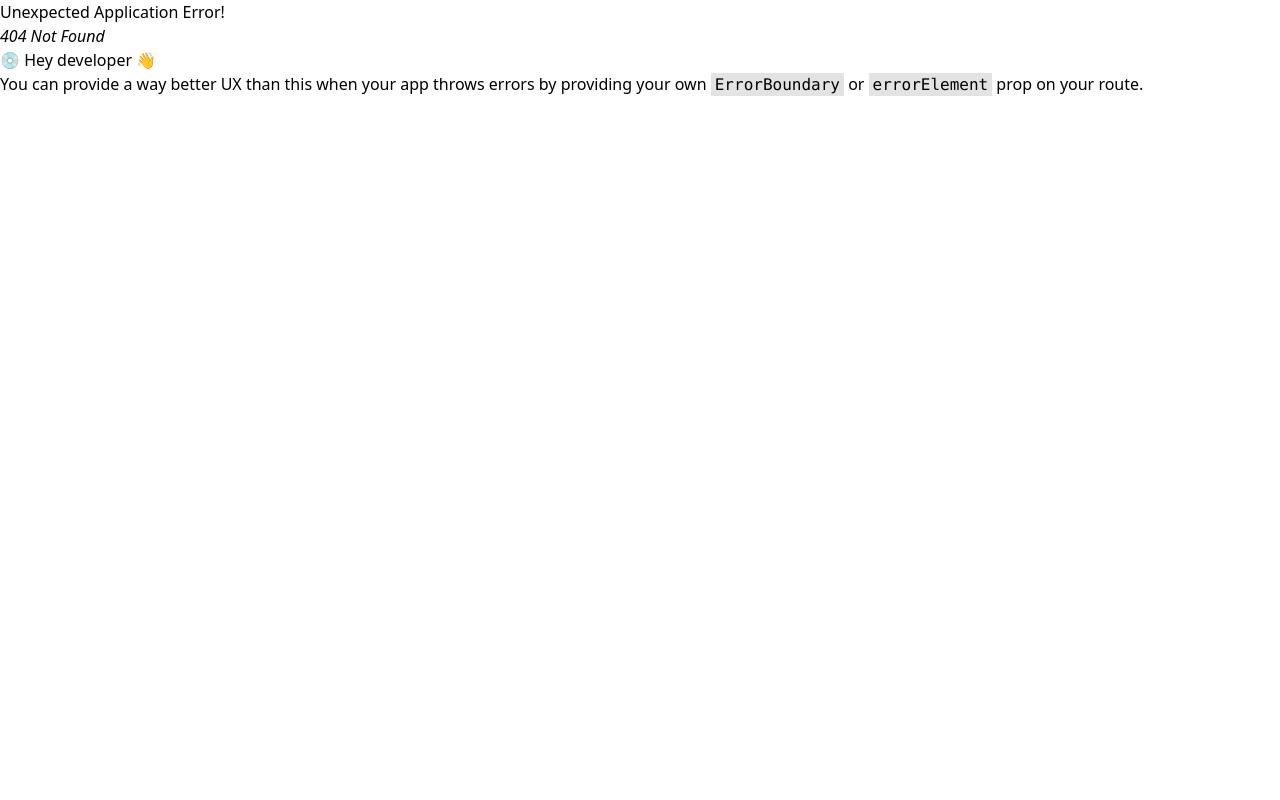
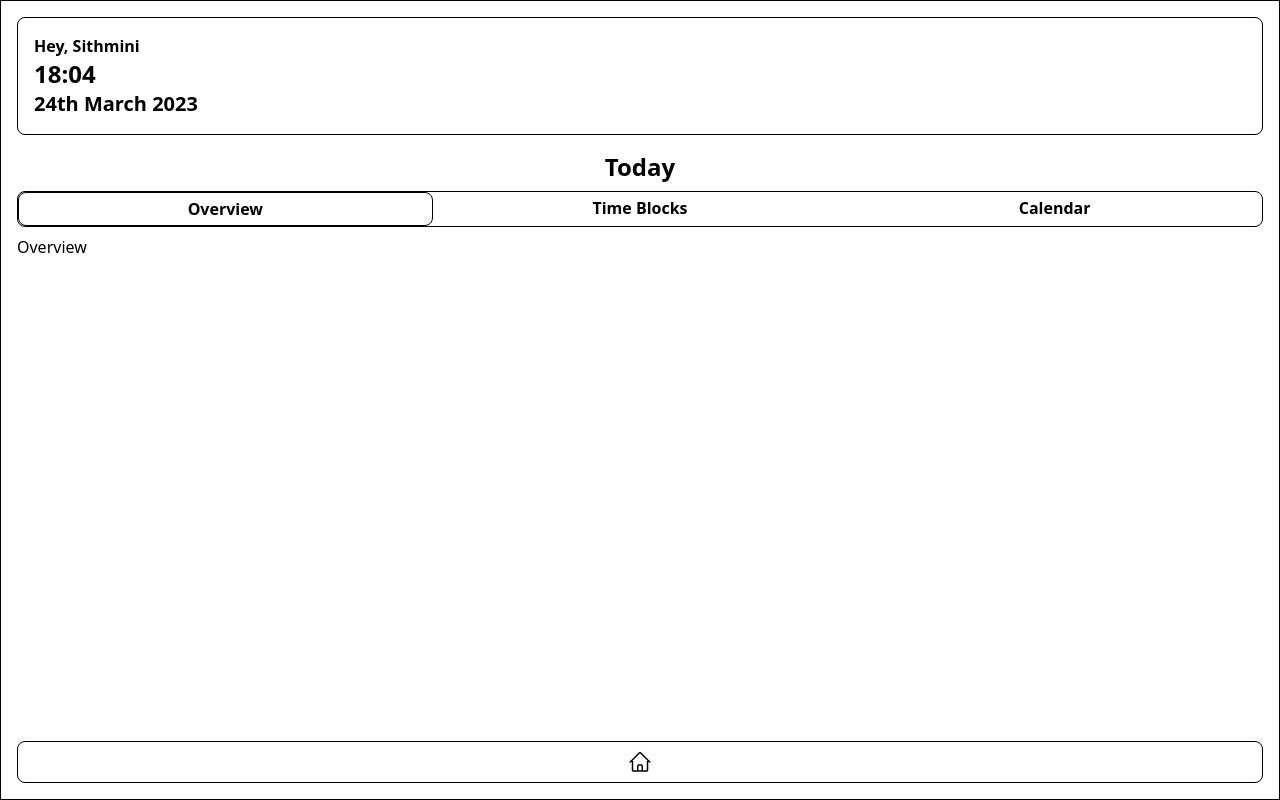
Before and after one commit to genesislifemanager/genesis-frontend, a React (Vite) app: page /home/overview in a window 1280 px wide. Before the commit this address had no page. Built offline with nearby package versions, Linux system fonts and the light colour scheme.

Commit message:
feat:scaffolded home route hierarchy

```diff
--- a/package.json
+++ b/package.json
@@ -9,6 +9,8 @@
     "preview": "vite preview"
   },
   "dependencies": {
+    "@heroicons/react": "^2.0.16",
+    "clsx": "^1.2.1",
     "firebase": "^9.17.1",
     "localforage": "^1.10.0",
     "match-sorter": "^6.3.1",
--- /dev/null
+++ b/src/routes/home/calendar.tsx
@@ -0,0 +1,8 @@
+function Calendar() {
+    return (
+    <div>
+        <h1>Calendar</h1>
+    </div> );
+}
+
+export default Calendar;
--- /dev/null
+++ b/src/routes/home/home.tsx
@@ -0,0 +1,61 @@
+import { useEffect } from "react";
+import { NavLink, Outlet, useNavigate } from "react-router-dom";
+import clsx from "clsx";
+
+function Home() {
+  const navigate = useNavigate();
+
+  useEffect(() => {
+    navigate("/home/overview");
+  }, []);
+
+  return (
+    <div className="mt-4 border-black">
+      <h1 className="text-2xl font-semibold text-center">Today</h1>
+      <div className="border border-black rounded-lg grid grid-cols-3 my-2">
+        <NavLink to={"/home/overview"}>
+          {({ isActive }) => {
+            return (
+              <span
+                className={clsx("block text-center px-1 py-1 font-semibold", {
+                  "border border-black rounded-lg": isActive,
+                })}
+              >
+                Overview
+              </span>
+            );
+          }}
+        </NavLink>
+        <NavLink to={"/home/timeblocks"}>
+          {({ isActive }) => {
+            return (
+              <span
+                className={clsx("block text-center px-1 py-1 font-semibold", {
+                  "border border-black rounded-lg": isActive,
+                })}
+              >
+                Time Blocks
+              </span>
+            );
+          }}
+        </NavLink>
+        <NavLink to={"/home/calendar"}>
+          {({ isActive }) => {
+            return (
+              <span
+                className={clsx("block text-center px-1 py-1 font-semibold", {
+                  "border border-black rounded-lg": isActive,
+                })}
+              >
+                Calendar
+              </span>
+            );
+          }}
+        </NavLink>
+      </div>
+      <Outlet />
+    </div>
+  );
+}
+
+export default Home;
--- /dev/null
+++ b/src/routes/home/overview.tsx
@@ -0,0 +1,8 @@
+function Overview() {
+    return (
+    <div>
+        <h1>Overview</h1>
+    </div> );
+}
+
+export default Overview;
--- /dev/null
+++ b/src/routes/home/timeblocks.tsx
@@ -0,0 +1,8 @@
+function TimeBlocks() {
+    return (
+    <div>
+        <h1>TimeBlocks</h1>
+    </div> );
+}
+
+export default TimeBlocks;
--- a/src/routes/root.tsx
+++ b/src/routes/root.tsx
@@ -1,10 +1,30 @@
-function App() {
+import { HomeIcon } from "@heroicons/react/24/outline";
+import { useEffect } from "react";
+import { Outlet, useNavigate } from "react-router-dom";
+
+function Root() {
+
+  const navigate = useNavigate();
+
+  useEffect(()=>{
+    navigate("/home/overview");
+  },[]);
 
   return (
-    <div className="App">
-     <h1>Hello</h1>
+    <div className="px-4 py-4 min-h-screen border relative border-black">
+      <div className="border border-black py-4 px-4 rounded-lg">
+        <span className="block text-base font-semibold">Hey, Sithmini</span>
+        <div>
+          <span className="block font-semibold text-2xl">18:04</span>
+          <span className="block font-semibold text-xl">24th March 2023</span>
+        </div>
+      </div>
+      <Outlet/>
+      <div className="flex justify-center rounded-lg left-4 right-4 bottom-4 absolute py-2 px-4 border border-black">
+        <HomeIcon width={24} height={24} />
+      </div>
     </div>
-  )
+  );
 }
 
-export default App
+export default Root;
```
Also changed, not shown: src/main.tsx (+20 -5 lines), 1 other file (tests, documents, lock files or other folders).
